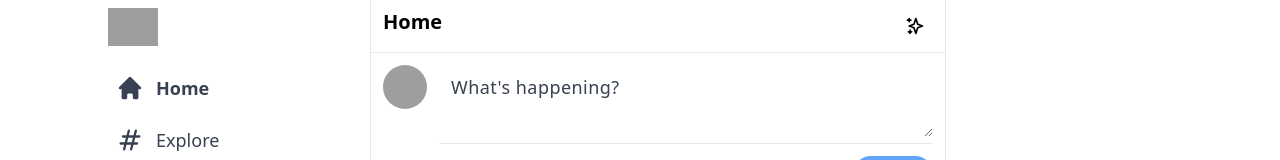
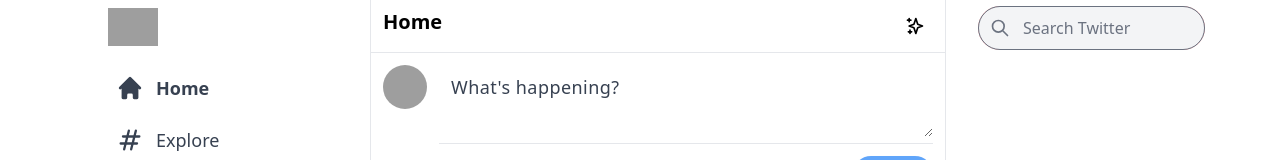
Before and after one commit to KaanArslan19/Twitter-clone, a Next.js app: page / in a window 1280 px wide. Shown: the top 160 px of the page. Built offline with nearby package versions, Linux system fonts and the light colour scheme; grey boxes are pictures that could not be loaded.

Commit message:
the widgets component and the search bar is created

```diff
--- /dev/null
+++ b/components/Widget.js
@@ -0,0 +1,14 @@
+import { SearchIcon } from "@heroicons/react/outline";
+
+export default function Widgets() {
+  return (
+    <div className="xl:w-[600px] hidden lg:inline ml-8 space-y-5">
+        <div className="w-[90%] xl:w-[75%] sticky top-0 bg-white py-1.5 z-50">
+            <div className="flex items-center p-3 rounded-full bg-red-300 relative">
+                <SearchIcon className="h-5 z-50 text-gray-500"/>
+                <input className="absolute inset-0 rounded-full pl-11 border-gray-500 text-gray-700 focus:shadow-lg focus:bg-white bg-gray-100 " type="text" placeholder="Search Twitter" />
+            </div>
+        </div>
+    </div>
+  )
+}
--- a/pages/index.js
+++ b/pages/index.js
@@ -1,6 +1,7 @@
 import Head from "next/head";
 import Feed from "../components/Feed";
 import Sidebar from "../components/Sidebar";
+import Widgets from "../components/Widget";
 
 export default function Home() {
   return (
@@ -15,10 +16,10 @@
         {/* SideBar */}
         <Sidebar />
         {/* Feed */}
-        <Feed/>
+        <Feed />
 
         {/* Widgets */}
-
+        <Widgets />
         {/* Modals */}
       </main>
     </>
```
